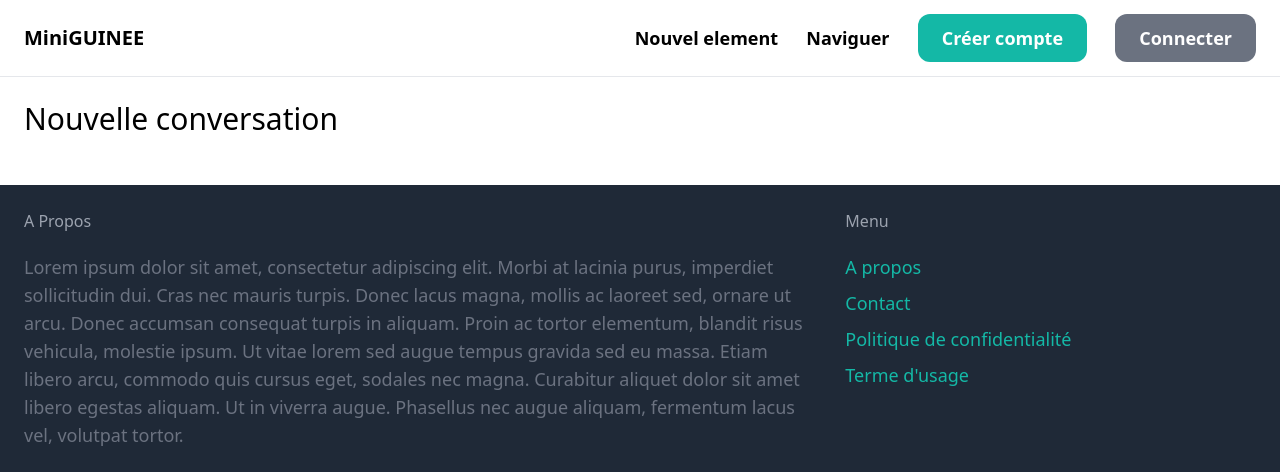
After one commit to GuineanFowl/MINIGUINEE, a Django app: page /inbox/new/1/ in a window 1280 px wide. The commit adds this page. Shown: the top 472 px of the page. Run offline with Django 5.2, Linux system fonts and the light colour scheme; data comes from the database, SQL or seed files in the repository; both versions use the stored data as it was after the commit; some libraries are stand-ins or nearby versions.

Commit message:
Dépôt de Driss

```diff
--- a/Element/templates/element/detail.html
+++ b/Element/templates/element/detail.html
@@ -25,7 +25,7 @@
                 <a href="{% url 'element:delete' element.id %}" class="inline-block mt-6 px-6 py-3 text-lg font-semibold bg-red-500 text-white rounded-xl">Supprimer</a>
             </div>
         {% else %}
-            <a href="#" class="inline-block mt-6 px-3 py-3 text-lg front-semibold bg-teal-500 text-white rounded-xl hover:bg-teal-700">Contacter le vendeur</a>
+            <a href="{% url 'conversation:new' element.id %}" class="inline-block mt-6 px-3 py-3 text-lg front-semibold bg-teal-500 text-white rounded-xl hover:bg-teal-700">Contacter le vendeur</a>
         {% endif %}
     </div>
 </div>
--- a/MINIGUINEE/settings.py
+++ b/MINIGUINEE/settings.py
@@ -111,7 +111,7 @@ AUTH_PASSWORD_VALIDATORS = [
 # Internationalization
 # https://docs.djangoproject.com/en/5.0/topics/i18n/
 
-LANGUAGE_CODE = 'en-us'
+LANGUAGE_CODE = 'fr'
 
 TIME_ZONE = 'UTC'
 
--- a/MINIGUINEE/urls.py
+++ b/MINIGUINEE/urls.py
@@ -8,5 +8,6 @@ urlpatterns = [
     path('', include('LeMiniGUINEE.urls')),
     path('element/', include('Element.urls')),
     path('dashboard/', include('dashboard.urls')),
+    path('inbox/', include('conversation.urls')),
     path('admin/', admin.site.urls),
 ] + static(settings.MEDIA_URL, document_root=settings.MEDIA_ROOT)
--- /dev/null
+++ b/conversation/forms.py
@@ -0,0 +1,13 @@
+from django import forms
+
+from .models import ConversationMessage
+
+class ConversationMessageForm(forms.ModelForm):
+    class Meta:
+        model  = ConversationMessage
+        fields = ('contenu',)
+        widgets = {
+            'contenu': forms.Textarea(attrs={
+                'class': 'w-full py-4 px-6 rounded-xl border'
+            })
+        }
--- a/conversation/models.py
+++ b/conversation/models.py
@@ -4,8 +4,8 @@ from django.db import models
 from Element.models import Element
 
 class Conversation(models.Model):
-    element = models.ForeignKey(Element, related_name='conversation', on_delete=models.CASCADE)
-    membres = models.ManyToManyField(User, related_name='conversation')
+    element = models.ForeignKey(Element, related_name='conversations', on_delete=models.CASCADE)
+    membres = models.ManyToManyField(User, related_name='conversations')
     cree_a = models.DateTimeField(auto_now_add=True)
     modifie_a = models.DateTimeField(auto_now=True)
 
--- /dev/null
+++ b/conversation/templates/conversation/new.html
@@ -0,0 +1,7 @@
+{% extends 'LeMiniGUINEE/base.html' %}
+
+{% block title %}Nouvelle conversation{% endblock %}
+
+{% block content %}
+<h1 class="mb-6 text-3xl">Nouvelle conversation</h1>
+{% endblock %}
--- /dev/null
+++ b/conversation/urls.py
@@ -0,0 +1,9 @@
+from django.urls import path
+
+from . import views
+
+app_name = 'conversation'
+
+urlpatterns = [
+    path('new/<int:element_pk>/', views.new_conversation, name='new'),
+]
--- a/conversation/views.py
+++ b/conversation/views.py
@@ -1,3 +1,39 @@
-from django.shortcuts import render
+from django.shortcuts import render, get_object_or_404, redirect
 
-# Create your views here.
+from Element.models import Element
+
+from .forms import ConversationMessageForm
+from .models import Conversation
+
+def new_conversation(request, element_pk):
+    element = get_object_or_404(Element, pk=element_pk)
+
+    if element.creer_par == request.user:
+        return redirect('dashboard:index')
+
+    conversations = Conversation.objects.filter(element=element).filter(membres__in=[request.user.id])
+
+    if conversations:
+        pass # redirect to conversation
+
+    if request.method == 'POST':
+        form = ConversationMessageForm(request.POST)
+
+        if form.is_valid():
+            conversation = Conversation.objects.create(element=element)
+            conversation.membres.add(request.user)
+            conversation.membres.add(element.creer_par)
+            conversation.save()
+
+            conversation_message = form.save(commit=False)
+            conversation_message.conversation = conversation
+            conversation_message.cree_par = request.user
+            conversation_message.save()
+
+            return redirect('Element:detail', pk=element_pk)
+    else:
+        form = ConversationMessageForm()
+
+    return render(request, 'conversation/new.html', {
+        'form': form
+    })
```
Also changed, not shown: conversation/migrations/0002_alter_conversation_element_and_more.py (added), db.sqlite3.
